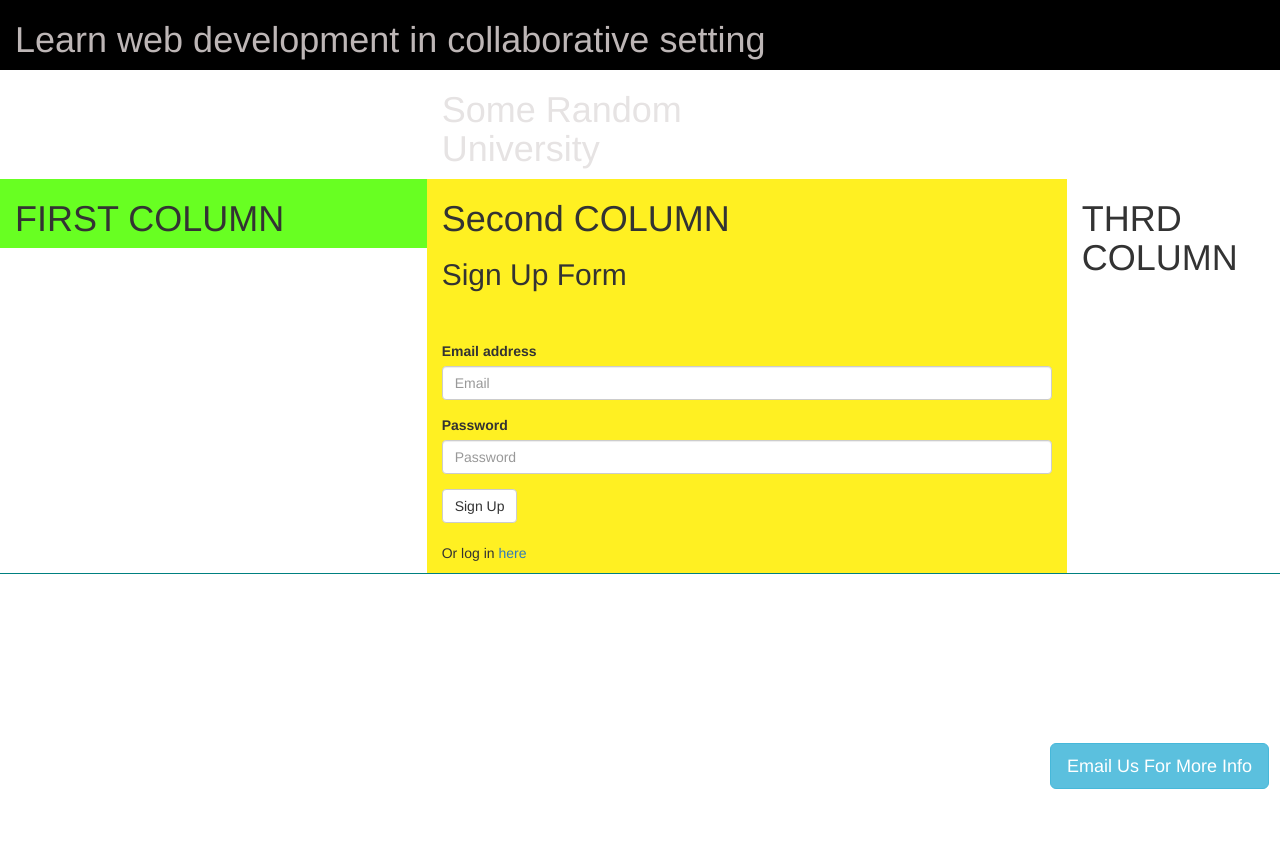
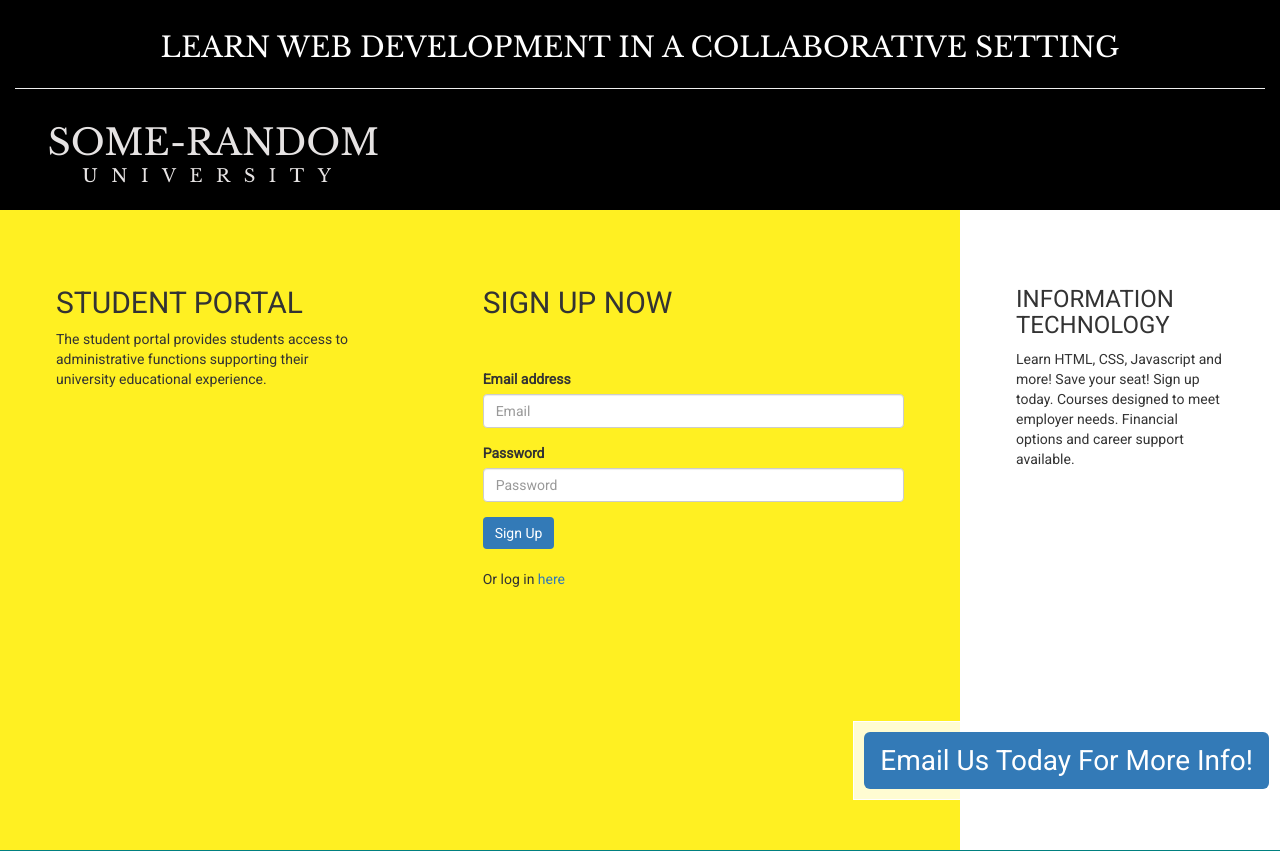
Before and after one commit to larrygamboa/project2, a Node server app: page / in a window 1280 px wide. Before the commit the page ends 789 px from the top, so only its background shows below. Run offline with Node 20, Linux system fonts and the light colour scheme; some libraries are stand-ins or nearby versions.

Commit message:
updating css

```diff
--- a/public/signup.html
+++ b/public/signup.html
@@ -4,10 +4,22 @@
     <title>Passport Authentication</title>
     <meta charset="UTF-8" />
     <meta name="viewport" content="width=device-width, initial-scale=1" />
-    <link rel="stylesheet" href="https://maxcdn.bootstrapcdn.com/bootswatch/3.3.7/lumen/bootstrap.min.css" />
+    <link
+      rel="stylesheet"
+      href="https://maxcdn.bootstrapcdn.com/bootswatch/3.3.7/lumen/bootstrap.min.css"
+    />
     <link href="stylesheets/style.css" rel="stylesheet" />
+    <link rel="preconnect" href="https://fonts.gstatic.com" />
+    <link
+      href="https://fonts.googleapis.com/css2?family=Libre+Baskerville&family=Roboto&display=swap"
+      rel="stylesheet"
+    />
     <script src="https://ajax.googleapis.com/ajax/libs/jquery/1.12.4/jquery.min.js"></script>
-    <script src="https://maxcdn.bootstrapcdn.com/bootstrap/3.3.7/js/bootstrap.min.js" integrity="sha384-Tc5IQib027qvyjSMfHjOMaLkfuWVxZxUPnCJA7l2mCWNIpG9mGCD8wGNIcPD7Txa" crossorigin="anonymous"></script>
+    <script
+      src="https://maxcdn.bootstrapcdn.com/bootstrap/3.3.7/js/bootstrap.min.js"
+      integrity="sha384-Tc5IQib027qvyjSMfHjOMaLkfuWVxZxUPnCJA7l2mCWNIpG9mGCD8wGNIcPD7Txa"
+      crossorigin="anonymous"
+    ></script>
   </head>
 
   <body>
@@ -18,25 +30,33 @@
     </div>
   </nav> -->
     <div class="container container-fluid firstrow">
-      <div class="row head1 text">
-        <div class="col-md-8 text">
-          <h1 class="text2">Learn web development in collaborative setting</h1>
+      <div class="row head text">
+        <div class="col-md-12 text">
+          <p class="text2">Learn web development in a collaborative setting</p>
+          <hr />
         </div>
-        <div class="col-md-2"></div>
-        <div class="col-md-2"></div>
+        <!-- <div class="col-md-2"></div>
+        <div class="col-md-2"></div> -->
       </div>
       <div class="row head">
-        <div class="col-md-4"></div>
-        <div class="col-md-4"><h1 class="text">Some Random University</h1></div>
-        <div class="col-md-4"></div>
+        <!-- <div class="col-md-4"></div> -->
+        <div class="col-md-4">
+          <h1 class="text">Some-Random<br /><span class="h1-small">University</span></h1>
+        </div>
+        <div class="col-md-8"></div>
       </div>
 
       <div class="row">
+        <div class="col-md-4 colorY">
+          <h2>STUDENT PORTAL</h2>
+          <p>
+            The student portal provides students access to administrative
+            functions supporting their university educational experience.
+          </p>
+        </div>
 
-        <div class="col-md-4 colorG"><h1>FIRST COLUMN</h1></div>
-
-        <div class="col-md-6 colorY"><h1>Second COLUMN</h1>
-          <h2>Sign Up Form</h2>
+        <div class="col-md-5 colorY">
+          <h2>SIGN UP NOW</h2>
           <form class="signup">
             <div class="form-group">
               <label for="exampleInputEmail1">Email address</label>
@@ -69,25 +89,37 @@
               ></span>
               <span class="sr-only">Error:</span> <span class="msg"></span>
             </div>
-            <button type="submit" class="btn btn-default">Sign Up</button>
+            <button type="submit" class="btn btn-primary">Sign Up</button>
           </form>
           <br />
           <p>Or log in <a href="/login">here</a></p>
         </div>
-        <div class="col-md-2"> <h1>THRD COLUMN</h1></div>
+        <div class="col-md-3 colorW">
+          <h3>INFORMATION TECHNOLOGY</h3>
+          <p>
+            Learn HTML, CSS, Javascript and more! Save your seat! Sign up today.
+            Courses designed to meet employer needs. Financial options and
+            career support available.
+          </p>
+        </div>
       </div>
       <div class="row footer">
         <div class="col-md-4"></div>
         <div class="col-md-4"></div>
-        <div class="col-md-4">
-
-        </div>
+        <div class="col-md-4"></div>
       </div>
     </div>
 
     <div class="popup">
       <div class="container-box rotated">
-            <button type="button" class="btn btn-info btn-lg turned-button" data-toggle="modal" data-target="#myModal">Email Us For More Info</button>
+        <button
+          type="button"
+          class="btn btn-primary btn-lg turned-button"
+          data-toggle="modal"
+          data-target="#myModal"
+        >
+          Email Us Today For More Info!
+        </button>
       </div>
       <!-- Modal -->
       <div id="myModal" class="modal fade" role="dialog">
@@ -95,28 +127,74 @@
           <!-- Modal content-->
           <div class="modal-content">
             <div class="modal-header">
-                        <button type="button" class="close" data-dismiss="modal">&times;</button>
-                        <h4 class="modal-title">Contact us to get more information on Web Development courses</h4>
+              <button type="button" class="close" data-dismiss="modal">
+                &times;
+              </button>
+              <h4 class="modal-title">
+                Contact us to get more information on Web Development courses
+              </h4>
             </div>
             <div class="modal-body">
-                        <form role="form" method="post" id="reused_form" >
-                            <p> Send your message in the form below and we will get back to you as early as possible. </p>
+              <form role="form" method="post" id="reused_form">
+                <p>
+                  Send your message in the form below and we will get back to
+                  you as early as possible.
+                </p>
                 <div class="form-group">
                   <label for="name"> Name:</label>
-                                <input type="text" class="form-control" id="name" name="name" required maxlength="50">
+                  <input
+                    type="text"
+                    class="form-control"
+                    id="name"
+                    name="name"
+                    required
+                    maxlength="50"
+                  />
                 </div>
                 <div class="form-group">
                   <label for="email"> Email:</label>
-                                <input type="email" class="form-control" id="email" name="email" required maxlength="50">
+                  <input
+                    type="email"
+                    class="form-control"
+                    id="email"
+                    name="email"
+                    required
+                    maxlength="50"
+                  />
                 </div>
                 <div class="form-group">
                   <label for="name"> Message:</label>
-                                <textarea class="form-control" type="textarea" name="message" id="message" placeholder="Your Message Here" maxlength="6000" rows="7"></textarea>
+                  <textarea
+                    class="form-control"
+                    type="textarea"
+                    name="message"
+                    id="message"
+                    placeholder="Your Message Here"
+                    maxlength="6000"
+                    rows="7"
+                  ></textarea>
                 </div>
-                            <button type="submit" class="btn btn-lg btn-success btn-block" id="btnContactUs">Send Message &rarr;</button>
+                <button
+                  type="submit"
+                  class="btn btn-lg btn-success btn-block"
+                  id="btnContactUs"
+                >
+                  Send Message &rarr;
+                </button>
               </form>
-                        <div id="success_message" style="width:100%; height:100%; display:none; "> <h3>Sent your message successfully!</h3> </div>
-                        <div id="error_message" style="width:100%; height:100%; display:none; "> <h3>Error</h3> Sorry there was an error sending your form. </div>
+              <div
+                id="success_message"
+                style="width:100%; height:100%; display:none; "
+              >
+                <h3>Sent your message successfully!</h3>
+              </div>
+              <div
+                id="error_message"
+                style="width:100%; height:100%; display:none; "
+              >
+                <h3>Error</h3>
+                Sorry there was an error sending your form.
+              </div>
             </div>
           </div>
         </div>
--- a/public/stylesheets/style.css
+++ b/public/stylesheets/style.css
@@ -1,3 +1,20 @@
+body {
+  font-family: "Roboto", sans-serif;
+}
+
+h1.text {
+  font-family: "Libre Baskerville", serif;
+  line-height: 0.75em;
+  margin: 20px 0;
+  text-align: center;
+  text-transform: uppercase;
+}
+
+span.h1-small {
+  font-size: 0.5em;
+  letter-spacing: 0.75em;
+}
+
 form.signup,
 form.login {
   margin-top: 50px;
@@ -16,33 +33,51 @@ form.login {
   color: rgb(230, 227, 227);
 }
 
-.text2 {
-  color: rgb(189, 182, 182);
+p.text2 {
+  /* color: rgb(189, 182, 182); */
+  color: #fff;
+  font-family: "Libre Baskerville", serif;
+  font-size: 2em;
+  margin-top: 1em;
+  text-align: center;
+  text-transform: uppercase;
+}
+
+.btn, .btn:hover {
+  border-width: 0;
 }
 
 .colorY {
   background-color: rgb(255, 240, 34);
+  min-height: 640px;
+  padding: 4em;
 }
 
-.colorG {
+.colorW {
+  background-color: #fff;
+  min-height: 640px;
+  padding: 4em;
+}
+
+/* .colorG {
   background-color: rgb(104, 255, 34);
-}
+} */
 
 .footer {
   background-color: teal;
 }
 
 /* Popup form styles */
-.container  {
+.container {
   height: 100%;
   width: 100%;
-/* background-color: #000; */
+  background-color: #000;
 }
 
 .container-box {
   display: inline-block;
   padding: 10px;
-background: rgba(255, 255, 255, .8);
+  background: rgba(255, 255, 255, 0.8);
   border: 1px solid #fff;
   position: fixed;
   bottom: 0;
@@ -50,6 +85,10 @@ right: 0;
   transform-origin: bottom right;
 }
 
+.container-box .btn {
+  font-size: 2em;
+}
+
 .modal-content {
   background: rgba(255, 255, 255);
 }
```
Lines whose indentation alone changed are shown as unchanged.
